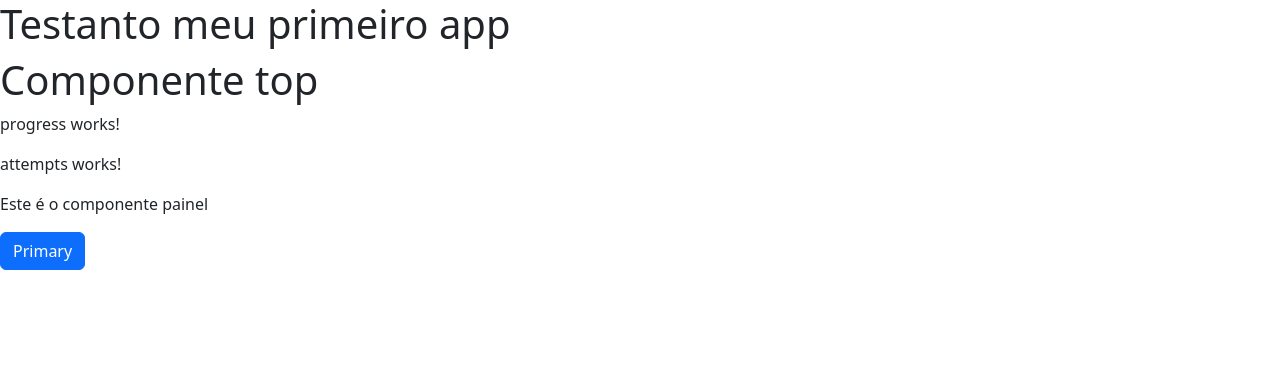
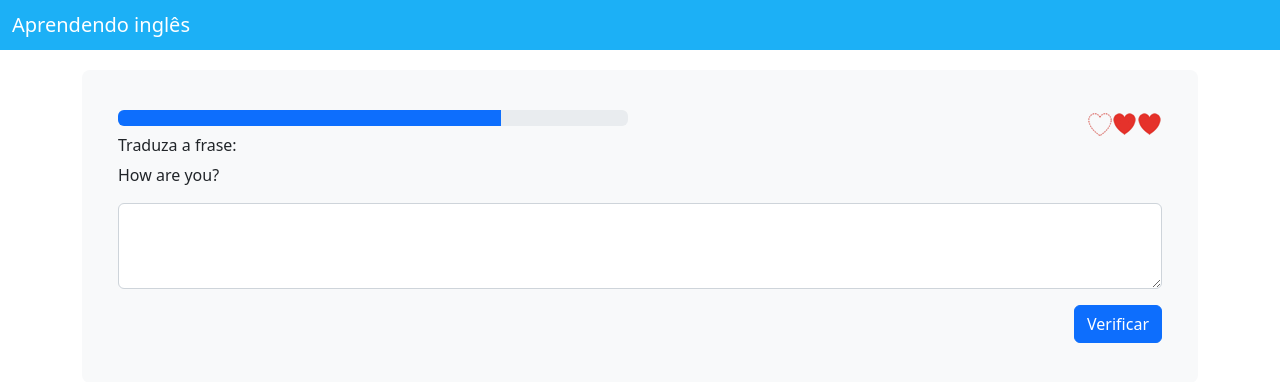
Before and after one commit to WilliamJonathan/my_first_app_angular_app1, an Angular app: page / in a window 1280 px wide. Shown: the top 382 px of the page. Built offline with nearby package versions, Linux system fonts and the light colour scheme.

Commit message:
fineshed layout

```diff
--- a/angular.json
+++ b/angular.json
@@ -23,8 +23,8 @@
               "src/assets"
             ],
             "styles": [
-              "node_modules/bootstrap/dist/css/bootstrap.min.css",
-              "src/styles.css"
+              "src/styles.css",
+              "node_modules/bootstrap/dist/css/bootstrap.min.css"
             ],
             "scripts": []
           },
--- a/src/app/app.component.html
+++ b/src/app/app.component.html
@@ -1,3 +1,2 @@
-<h1>Testanto meu primeiro app</h1>
 <app-top></app-top>
 <app-painel></app-painel>
--- a/src/app/attempts/attempts.component.html
+++ b/src/app/attempts/attempts.component.html
@@ -1 +1,3 @@
-<p>attempts works!</p>
+<img src="/assets/coracao_vazio.png">
+<img src="/assets/coracao_cheio.png">
+<img src="/assets/coracao_cheio.png">
--- a/src/app/painel/painel.component.css
+++ b/src/app/painel/painel.component.css
@@ -0,0 +1,3 @@
+.container {
+    margin-top: 20px;
+}
--- a/src/app/painel/painel.component.html
+++ b/src/app/painel/painel.component.html
@@ -1,4 +1,36 @@
-<app-progress></app-progress>
-<app-attempts></app-attempts>
-<p>Este é o componente painel</p>
-<button type="button" class="btn btn-primary">Primary</button>
+<div class="container">
+    <div class="container-jumbotron p-4 mb-4 bg-light rounded-3">
+        <div class="container-fluid py-3">
+
+            <div class="row">
+                <div class="col-sm-6">
+                    <app-progress></app-progress>
+                </div>
+                <div class="col-sm-6">
+                    <div class="d-flex flex-row-reverse">
+                        <app-attempts></app-attempts>
+                    </div>
+                </div>
+            </div>
+
+            <div class="row">
+                <div class="col">
+                    <h6>Traduza a frase:</h6>
+                    <p>How are you?</p>
+                    <div class="mb-3">
+                        <textarea class="form-control" rows="3"></textarea>
+                    </div>
+                </div>
+            </div>
+
+            <div class="row">
+                <div class="col">
+                    <div class="d-flex flex-row-reverse">
+                        <button type="button" class="btn btn-primary">Verificar</button>
+                    </div>
+                </div>
+            </div>
+
+        </div>
+    </div>
+</div>
--- a/src/app/progress/progress.component.html
+++ b/src/app/progress/progress.component.html
@@ -1 +1,4 @@
-<p>progress works!</p>
+<div class="progress">
+    <div class="progress-bar w-75" role="progressbar" aria-valuemin="0" aria-valuemax="100">
+    </div>
+</div>
--- a/src/app/top/top.component.css
+++ b/src/app/top/top.component.css
@@ -0,0 +1,7 @@
+nav.navbar {
+    background-color: #1CB0F6 !important;
+}
+
+span.navbar-brand {
+    color: white !important;
+}
--- a/src/app/top/top.component.html
+++ b/src/app/top/top.component.html
@@ -1 +1,5 @@
-<h1>Componente top</h1>
+<nav class="navbar bg-light">
+    <div class="container-fluid">
+        <span class="navbar-brand mb-0 h1">Aprendendo inglês</span>
+    </div>
+</nav>
```
Also changed, not shown: src/assets/coracao_cheio.png (added), src/assets/coracao_vazio.png (added).
